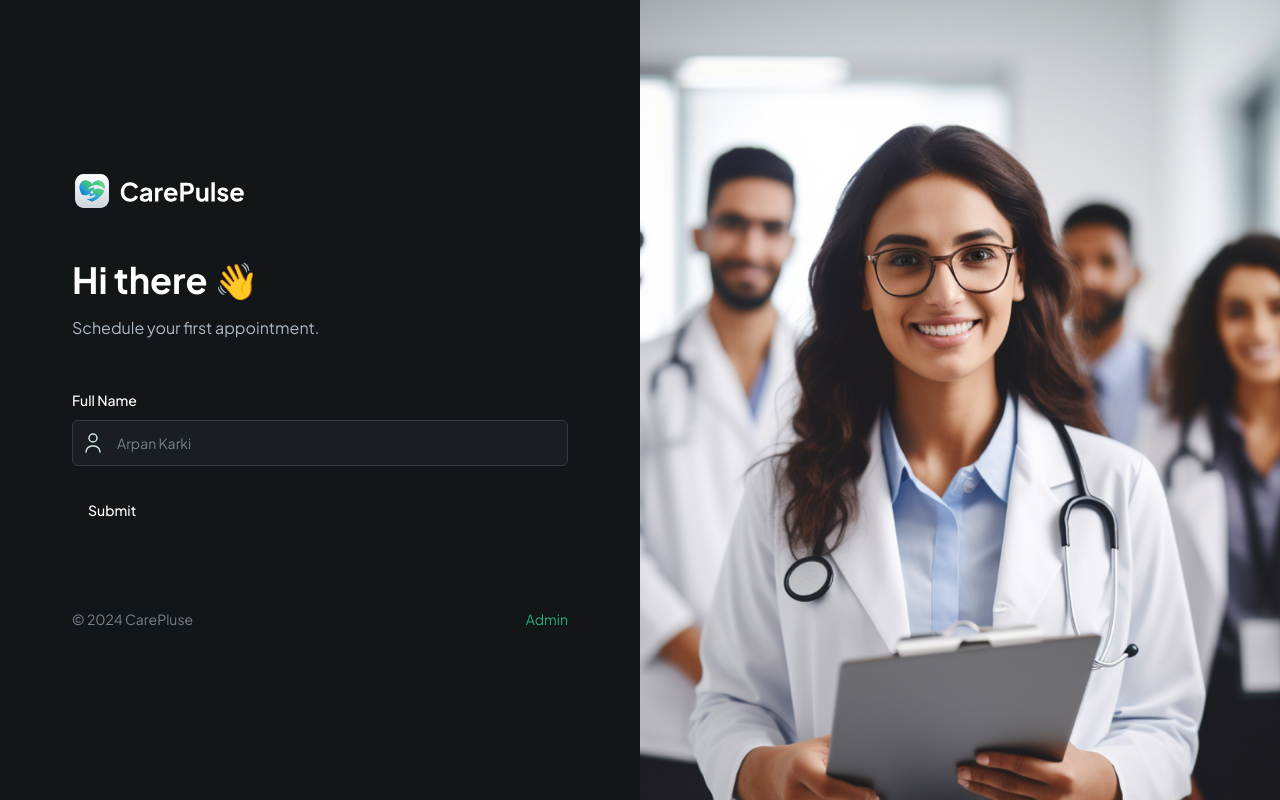
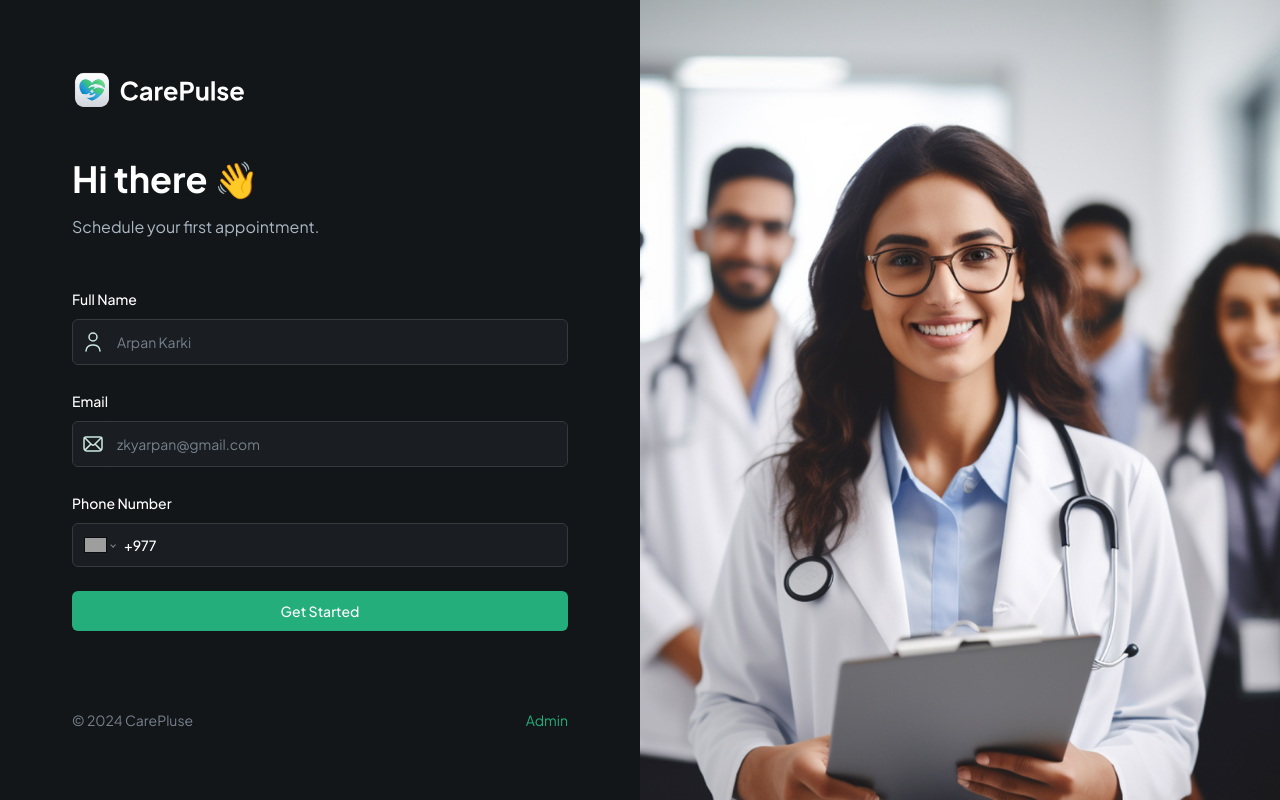
Before and after one commit to Zkyarpan/carepulse, a Next.js app: page / in a window 1280 px wide. Built offline with nearby package versions, Linux system fonts and the light colour scheme; grey boxes are pictures that could not be loaded.

Commit message:
Finished one form

```diff
--- a/components/CustomFormField.tsx
+++ b/components/CustomFormField.tsx
@@ -1,5 +1,6 @@
 "use client";
 
+import { useState } from "react";
 import {
   FormControl,
   FormDescription,
@@ -11,6 +12,10 @@
 import { Input } from "@/components/ui/input";
 import { Control } from "react-hook-form";
 import { FormFieldType } from "./forms/PatientForm";
+import Image from "next/image";
+import "react-phone-number-input/style.css";
+import PhoneInput from "react-phone-number-input";
+import { E164Number } from "libphonenumber-js/core";
 
 interface CustomProps {
   control: Control<any>;
@@ -29,12 +34,16 @@
 
 const RenderField = ({ field, props }: { field: any; props: CustomProps }) => {
   const { fieldType, iconSrc, iconAlt, placeholder } = props;
+  const [phoneValue, setPhoneValue] = useState<E164Number | undefined>(
+    field.value
+  );
+
   switch (fieldType) {
     case FormFieldType.INPUT:
       return (
         <div className="flex rounded-md border border-dark-500 bg-dark-400">
           {iconSrc && (
-            <img
+            <Image
               className="ml-2"
               src={iconSrc}
               height={24}
@@ -51,26 +60,31 @@
           </FormControl>
         </div>
       );
+
+    case FormFieldType.PHONE_INPUT:
+      return (
+        <FormControl>
+          <PhoneInput
+            defaultCountry="NP"
+            value={phoneValue}
+            onChange={(value) => {
+              setPhoneValue(value as E164Number | undefined);
+              field.onChange(value);
+            }}
+            placeholder={placeholder}
+            international
+            withCountryCallingCode
+            className="input-phone"
+          />
+        </FormControl>
+      );
     default:
-      break;
+      return null;
   }
 };
 
 const CustomFormField = (props: CustomProps) => {
-  const {
-    control,
-    fieldType,
-    name,
-    label,
-    // placeholder,
-    // iconSrc,
-    // iconAlt,
-    // disabled,
-    // dateFormat,
-    // showTimeSelect,
-    // children,
-    // renderSkeleton,
-  } = props;
+  const { control, fieldType, name, label } = props;
 
   return (
     <div>
@@ -83,7 +97,6 @@
               <FormLabel>{label}</FormLabel>
             )}
             <RenderField field={field} props={props} />
-
             <FormMessage className="shad-error" />
           </FormItem>
         )}
--- /dev/null
+++ b/components/SubmitButton.tsx
@@ -0,0 +1,36 @@
+import Image from "next/image";
+
+import { Button } from "./ui/button";
+
+interface ButtonProps {
+  isLoading: boolean;
+  className?: string;
+  children: React.ReactNode;
+}
+
+const SubmitButton = ({ isLoading, className, children }: ButtonProps) => {
+  return (
+    <Button
+      type="submit"
+      disabled={isLoading}
+      className={className ?? "shad-primary-btn w-full"}
+    >
+      {isLoading ? (
+        <div className="flex items-center gap-4">
+          <Image
+            src="/assets/icons/loader.svg"
+            alt="loader"
+            width={24}
+            height={24}
+            className="animate-spin"
+          />
+          Loading...
+        </div>
+      ) : (
+        children
+      )}
+    </Button>
+  );
+};
+
+export default SubmitButton;
--- a/components/forms/PatientForm.tsx
+++ b/components/forms/PatientForm.tsx
@@ -1,11 +1,13 @@
 "use client";
 
+import { useState } from "react";
 import { zodResolver } from "@hookform/resolvers/zod";
 import { useForm } from "react-hook-form";
 import { z } from "zod";
 import { Button } from "@/components/ui/button";
 import { Form } from "@/components/ui/form";
 import CustomFormField from "../CustomFormField";
+import SubmitButton from "../SubmitButton";
 
 export enum FormFieldType {
   INPUT = "input",
@@ -24,7 +26,7 @@
 });
 
 const PatientForm = () => {
-  // 1. Define your form.
+  const [isLoading, setIsLoading] = useState(false);
   const form = useForm<z.infer<typeof formSchema>>({
     resolver: zodResolver(formSchema),
     defaultValues: {
@@ -54,7 +56,23 @@
           iconAlt="User"
           control={form.control}
         />
-        <Button type="submit">Submit</Button>
+        <CustomFormField
+          fieldType={FormFieldType.INPUT}
+          name="email"
+          label="Email"
+          placeholder="zkyarpan@gmail.com"
+          iconSrc="/assets/icons/email.svg"
+          iconAlt="email"
+          control={form.control}
+        />
+        <CustomFormField
+          fieldType={FormFieldType.PHONE_INPUT}
+          name="phone"
+          label="Phone Number"
+          placeholder="(+977) 987654321"
+          control={form.control}
+        />
+        <SubmitButton isLoading={isLoading}>Get Started</SubmitButton>
       </form>
     </Form>
   );
--- a/package.json
+++ b/package.json
@@ -20,6 +20,7 @@
     "react": "^18",
     "react-dom": "^18",
     "react-hook-form": "^7.52.1",
+    "react-phone-number-input": "^3.4.4",
     "shadcn": "^1.0.0",
     "tailwind-merge": "^2.4.0",
     "tailwindcss-animate": "^1.0.7",
```
Also changed, not shown: 1 other file (tests, documents, lock files or other folders).
